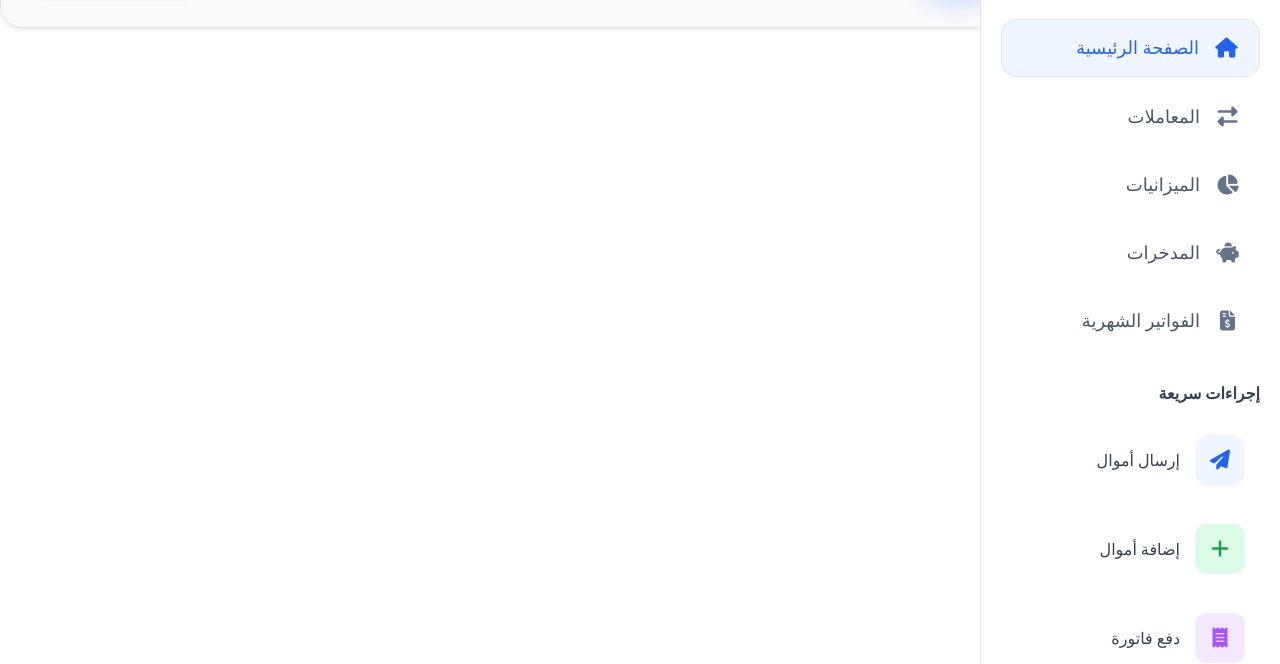
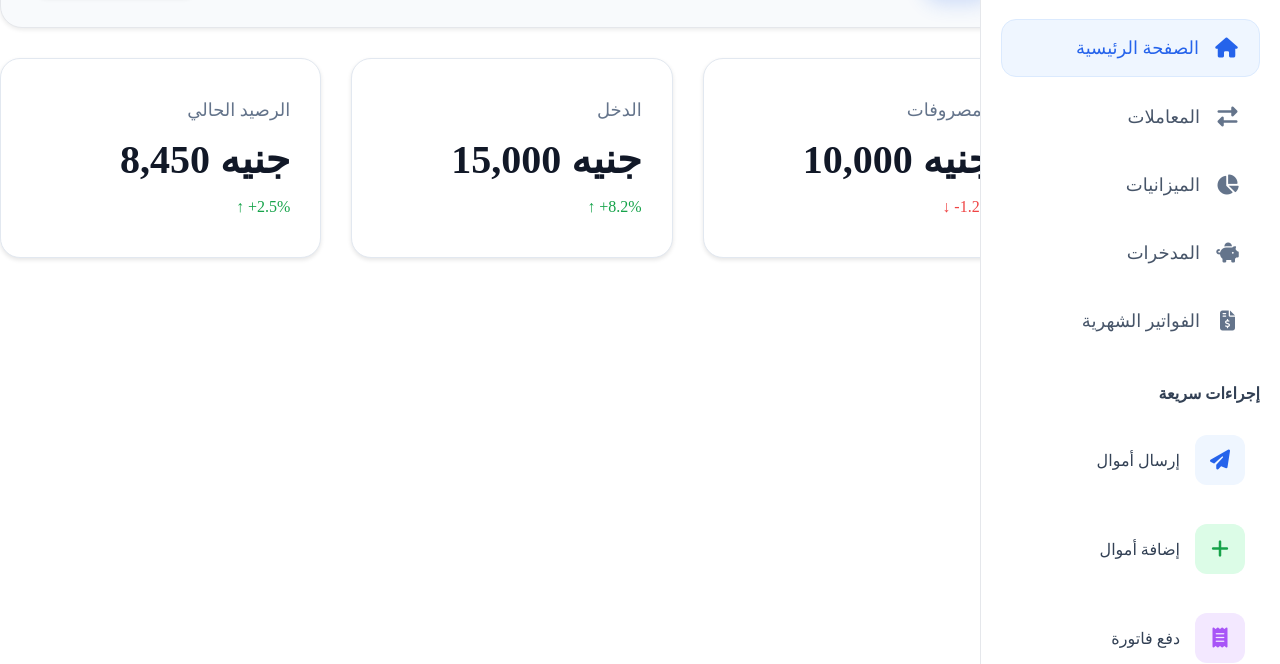
Before and after one commit to othmanER40/assi-4-mudabbir, a plain HTML site: page index.html in a window 1280 px wide. Shown: the part 136-800 px from the top of the page. Drawn offline with Linux system fonts and the light colour scheme.

Commit message:
making the first-section and making it responisive (assi-not comp.)

```diff
--- a/index.html
+++ b/index.html
@@ -152,6 +152,26 @@
     </div>
 
 </header>
+<div class="cards-container">
 
+    <div class="card">
+        <p>الرصيد الحالي</p>
+        <h2>8,450 جنيه</h2>
+        <span class="increase">↑ +2.5%</span>
+    </div>
+
+    <div class="card">
+        <p>الدخل</p>
+        <h2>15,000 جنيه</h2>
+        <span class="increase">↑ +8.2%</span>
+    </div>
+
+    <div class="card">
+        <p>المصروفات</p>
+        <h2>10,000 جنيه</h2>
+        <span class="decrease">↓ -1.2%</span>
+    </div>
+
+</div>
   </body>
 </html>
--- a/media.css
+++ b/media.css
@@ -58,6 +58,7 @@
     }
 
 @media screen and (max-width: 600px) {
+    .cards-container{display: flex;flex-direction: column;margin: auto;}
 
     .top-header {
         display: grid;
--- a/style.css
+++ b/style.css
@@ -294,3 +294,42 @@ body {
     align-items: center;
     justify-content: center;
 }
+.cards-container {
+    width: 80%;
+    margin: 30px auto;
+    margin-right: 300px;
+    display: grid;
+    grid-template-columns: repeat(3, 1fr);
+    gap: 30px;
+}
+
+.card {
+    background: #fff;
+    padding: 30px;
+    border: 1px solid #e2e8f0;
+    border-radius: 20px;
+    box-shadow: 0 2px 4px rgba(0, 0, 0, 0.1);
+    text-align: right;
+    min-height: 200px;
+    box-sizing: border-box;
+}
+
+.card p {
+    color: #64748b;
+    font-size: 18px;
+    margin: 10px 0;
+}
+
+.card h2 {
+    font-size: 40px;
+    color: #111827;
+    margin: 15px 0;
+}
+
+.card .increase {
+    color: #16a34a;
+}
+
+.card .decrease {
+    color: #ef4444;
+}
```
